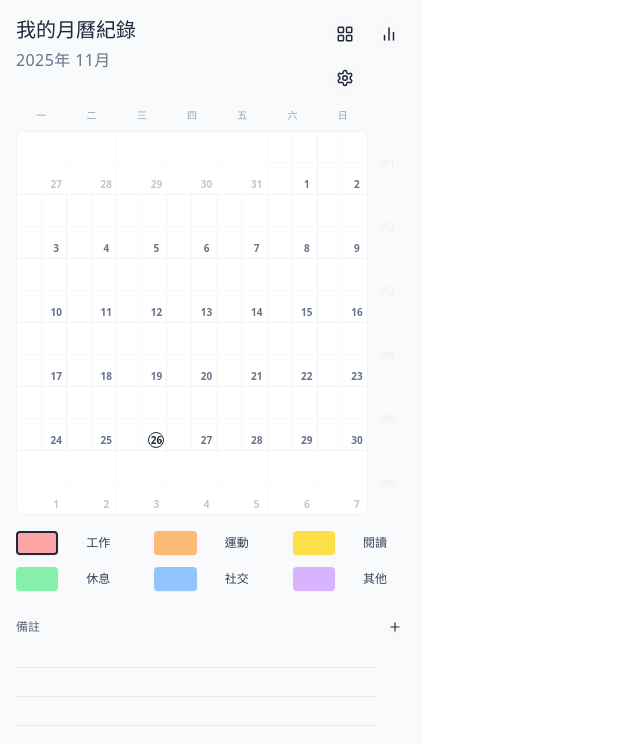
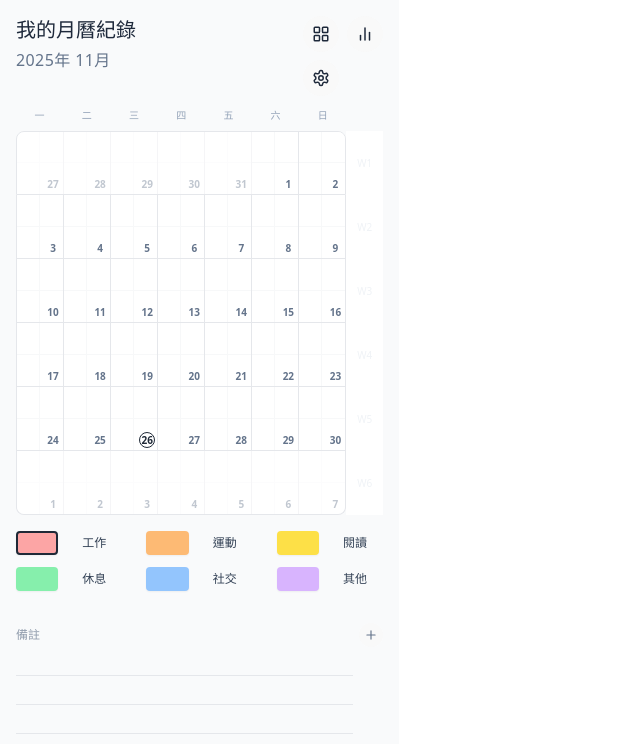
Before and after one commit to fifourths/calendar-app, a React (Vite) app: page / in a window 1280 px wide. Shown: the top 744 px of the page, without its empty margins (0-640 px from the left). Built offline with nearby package versions, Linux system fonts and the light colour scheme.

Commit message:
Update App.jsx

```diff
--- a/src/App.jsx
+++ b/src/App.jsx
@@ -94,10 +94,11 @@ export default function CalendarApp() {
   const touchStartRef = useRef(null);
   const touchEndRef = useRef(null);
   const fileInputRef = useRef(null);
-
-  // 用於自動滾動的 Ref
   const selectedYearRef = useRef(null);
   const selectedMonthRef = useRef(null);
+
+  // 這裡補上了 today 的定義
+  const today = new Date();
 
   useEffect(() => {
     const savedData = localStorage.getItem('calendarAppData');
@@ -130,10 +131,8 @@ export default function CalendarApp() {
     localStorage.setItem('calendarAppData', JSON.stringify(dataToSave));
   }, [appTitle, gridMode, calendarData, colors, weeklyNotes, bottomNotes, weekdayLang]);
 
-  // 當打開日期選擇器時，自動滾動到當前年月
   useEffect(() => {
     if (showDatePicker) {
-      // 使用 setTimeout 確保 DOM 已經渲染完成後再滾動
       const timer = setTimeout(() => {
         selectedYearRef.current?.scrollIntoView({ behavior: 'auto', block: 'center' });
         selectedMonthRef.current?.scrollIntoView({ behavior: 'auto', block: 'center' });
@@ -144,7 +143,6 @@ export default function CalendarApp() {
 
   const year = currentDate.getFullYear();
   const month = currentDate.getMonth();
-  const today = new Date();
 
   const handlePrevMonth = () => setCurrentDate(new Date(year, month - 1, 1));
   const handleNextMonth = () => setCurrentDate(new Date(year, month + 1, 1));
@@ -165,10 +163,8 @@ export default function CalendarApp() {
 
   const handleSwipe = () => {
     if (!touchStartRef.current || !touchEndRef.current) return;
-
     const distanceX = touchStartRef.current.x - touchEndRef.current.x;
     const distanceY = touchStartRef.current.y - touchEndRef.current.y;
-
     const isHorizontalSwipe = Math.abs(distanceX) > Math.abs(distanceY) * 2;
     const isBigEnough = Math.abs(distanceX) > 100;
 
@@ -176,7 +172,6 @@ export default function CalendarApp() {
       if (distanceX > 0) handleNextMonth();
       else handlePrevMonth();
     }
-
     touchStartRef.current = null;
     touchEndRef.current = null;
   };
@@ -189,7 +184,6 @@ export default function CalendarApp() {
 
   const handleCellClick = (dayObj, slotIndex) => {
     if (viewMode === 'stats') return;
-
     const dateKey = `${dayObj.year}-${dayObj.month}-${dayObj.day}`;
     setCalendarData(prev => {
       const dayData = prev[dateKey] || {};
@@ -298,15 +292,15 @@ export default function CalendarApp() {
 
   return (
     <div
-      className="min-h-screen w-full bg-gray-50 text-slate-800 font-sans select-none overflow-x-hidden transition-colors duration-300"
+      className="min-h-screen w-full bg-gray-50 text-slate-800 font-sans select-none overflow-x-hidden"
       onTouchStart={handleTouchStart}
       onTouchMove={handleTouchMove}
       onTouchEnd={handleSwipe}
     >
-      <div className="max-w-md mx-auto min-h-screen flex flex-col p-4 relative">
+      <div className="max-w-md w-full mx-auto min-h-screen flex flex-col p-4 relative">
 
         {/* 標題與導航區 */}
-        <div className="flex justify-between items-start mb-2">
+        <div className="flex justify-between items-start mb-2 w-full">
           <div className="flex flex-col items-start space-y-1">
             {viewMode === 'calendar' ? (
               isEditingTitle ? (
@@ -351,14 +345,14 @@ export default function CalendarApp() {
           </div>
         </div>
 
-        {/* 主要內容區 */}
-        <div className="flex-grow flex flex-col">
+        {/* 主要內容區 - 確保 w-full */}
+        <div className="flex-grow flex flex-col w-full">
 
           {viewMode === 'calendar' ? (
             /* ================= 月曆模式 ================= */
-            <>
+            <div className="w-full flex flex-col">
               {/* 星期列 */}
-              <div className="flex mb-1 pr-[10%]">
+              <div className="flex mb-1 pr-[10%] w-full">
                 {WEEKDAY_LANGS[weekdayLang].map((day, i) => (
                   <div
                     key={i}
@@ -370,11 +364,12 @@ export default function CalendarApp() {
                 ))}
               </div>
 
-              {/* 月曆表格 */}
+              {/* 月曆表格 - 移除外層邊框，將邊框移至內部 Days Wrapper */}
               <div className="flex flex-col w-full">
                  {weeks.map((week, wIndex) => (
                    <div key={wIndex} className="flex w-full h-14 md:h-16">
-                     <div className={`flex flex-1 border-b border-l border-r border-opacity-50 overflow-hidden border-gray-200 bg-white
+                     {/* Days Wrapper: 這裡加上邊框，形成月曆的框 */}
+                     <div className={`flex flex-1 border-l border-r border-b border-gray-200 bg-white overflow-hidden
                          ${wIndex === 0 ? 'border-t rounded-t-lg' : ''}
                          ${wIndex === weeks.length - 1 ? 'rounded-b-lg' : ''}`}>
 
@@ -390,7 +385,7 @@ export default function CalendarApp() {
                               <div
                                 key={sIdx}
                                 onClick={() => handleCellClick(dayObj, sIdx)}
-                                className="w-full h-full cursor-pointer transition-colors duration-200 border-opacity-30 border-gray-200"
+                                className="w-full h-full cursor-pointer transition-colors duration-200 border-r border-b border-gray-200 border-opacity-30"
                                 style={{
                                   backgroundColor: bgColor,
                                   borderRightWidth: (sIdx % 2 === 0) ? '1px' : '0px',
@@ -403,7 +398,7 @@ export default function CalendarApp() {
                           return (
                             <div
                               key={dIndex}
-                              className="relative flex-1 border-r border-opacity-50 last:border-r-0 border-gray-200 bg-white"
+                              className="relative flex-1 border-r border-gray-200 last:border-r-0 bg-white"
                               style={{
                                 opacity: dayObj.isCurrentMonth ? 1 : 0.4,
                               }}
@@ -424,7 +419,8 @@ export default function CalendarApp() {
                         })}
                      </div>
 
-                     <div className="w-[10%] flex items-center justify-center">
+                     {/* W1~W6 欄位 - 移除邊框，只保留左分隔線 */}
+                     <div className="w-[10%] flex items-center justify-center bg-white">
                         <input
                           type="text"
                           placeholder={`W${wIndex + 1}`}
@@ -437,8 +433,8 @@ export default function CalendarApp() {
                  ))}
               </div>
 
-              {/* 顏色選擇區 (已優化：3欄、置中、緊湊) */}
-              <div className="mt-4 animate-fade-in flex-1 flex justify-center">
+              {/* 顏色選擇區 (3欄，置中) */}
+              <div className="mt-4 animate-fade-in flex-1 flex justify-center w-full">
                  <div className="grid grid-cols-3 gap-x-6 gap-y-3 mb-2 w-fit mx-auto">
                     {colors.map((color, idx) => (
                       <div key={color.id} className="flex items-center justify-center gap-2">
@@ -456,29 +452,29 @@ export default function CalendarApp() {
                             newColors[idx].label = e.target.value;
                             setColors(newColors);
                           }}
-                          className="w-16 text-xs bg-transparent border-b border-transparent focus:border-gray-400 outline-none text-slate-700 text-center"
+                          className="w-14 text-xs bg-transparent border-b border-transparent focus:border-gray-400 outline-none text-slate-700 text-center"
                         />
                       </div>
                     ))}
                  </div>
               </div>
-            </>
+            </div>
           ) : (
             /* ================= 統計模式 ================= */
             <div className="flex flex-col w-full gap-4 animate-fade-in">
 
               {stats.totalClicks === 0 ? (
-                // --- 空狀態顯示 ---
-                <div className="flex flex-col items-center justify-center h-96 opacity-50 border rounded-xl border-dashed border-gray-300">
+                // --- 空狀態顯示 (加上 w-full) ---
+                <div className="flex flex-col items-center justify-center h-96 opacity-50 border rounded-xl border-dashed border-gray-300 bg-white w-full">
                   <BarChart2 size={48} className="mb-4 text-gray-300" />
                   <p className="text-sm text-gray-500">尚無紀錄資料</p>
                   <p className="text-xs mt-1 text-gray-400">請切換回月曆點擊日期進行紀錄</p>
                 </div>
               ) : (
-                // --- 有資料時的顯示 ---
+                // --- 有資料時的顯示 (全都加上 w-full) ---
                 <>
                   {/* 長條圖顯示 (h-96 確保高度與月曆相仿) */}
-                  <div className="w-full h-96 p-6 rounded-xl shadow-sm flex items-end justify-around gap-2 border bg-white border-gray-100">
+                  <div className="w-full h-96 p-6 rounded-xl shadow-sm flex items-end justify-around gap-2 border bg-white border-gray-100 box-border">
                      {colors.map((color, idx) => {
                         const count = stats.colorCounts[idx];
                         const heightPercent = count > 0 ? (count / maxCount) * 100 : 0;
@@ -492,7 +488,7 @@ export default function CalendarApp() {
                              </span>
 
                              <div
-                               className="w-full rounded-t-md transition-all duration-500 ease-out relative"
+                               className="w-full rounded-t-md transition-all duration-500 ease-out relative hover:opacity-80"
                                style={{
                                  height: `${displayHeight}%`,
                                  backgroundColor: color.hex,
@@ -508,8 +504,8 @@ export default function CalendarApp() {
                   </div>
 
                   {/* 詳細列表 */}
-                  <div className="w-full p-4 rounded-xl shadow-sm bg-white">
-                    <h3 className="text-md font-semibold mb-4 flex justify-between">
+                  <div className="w-full p-4 rounded-xl shadow-sm bg-white border border-gray-100 box-border">
+                    <h3 className="text-md font-semibold mb-4 flex justify-between text-slate-700">
                       <span>本月分佈 ({month + 1}月)</span>
                       <span className="text-xs opacity-50 self-center">與上月比較</span>
                     </h3>
@@ -521,20 +517,20 @@ export default function CalendarApp() {
                         const widthPercent = stats.totalClicks > 0 ? (count / stats.totalClicks) * 100 : 0;
 
                         return (
-                          <div key={idx} className="flex items-center gap-3">
+                          <div key={idx} className="flex items-center gap-3 w-full">
                               <div
                                 className="w-3 h-3 rounded-full shrink-0"
                                 style={{ backgroundColor: getColor(idx) }}
                               />
-                              <span className="text-sm w-16 truncate">{getLabel(idx)}</span>
+                              <span className="text-sm w-16 truncate text-slate-600">{getLabel(idx)}</span>
                               <div className="flex-grow h-2 rounded-full bg-gray-100 overflow-hidden">
                                 <div
                                   className="h-full rounded-full transition-all duration-500"
                                   style={{ width: `${Math.max(widthPercent, 0)}%`, backgroundColor: getColor(idx) }}
                                 />
                               </div>
-                              <div className="w-16 text-right text-xs flex flex-col items-end">
-                                <span className="font-bold">{count}</span>
+                              <div className="w-16 text-right text-xs flex flex-col items-end shrink-0">
+                                <span className="font-bold text-slate-700">{count}</span>
                                 <span className={`font-medium ${diffColor}`}>{diffStr}</span>
                               </div>
                           </div>
@@ -548,18 +544,18 @@ export default function CalendarApp() {
           )}
 
           {/* 底部筆記 (兩模式通用) */}
-          <div className="mt-4 mb-20">
+          <div className="mt-6 mb-20 w-full">
              <div className="flex items-center justify-between mb-1">
-               <span className="text-xs font-semibold opacity-70">備註</span>
+               <span className="text-xs font-semibold opacity-70 text-slate-500">備註</span>
                <div className="flex gap-2">
-                 <button onClick={() => setBottomNotes([...bottomNotes, ""])} className="p-1 rounded-full hover:bg-gray-200">
-                    <Plus size={14} />
+                 <button onClick={() => setBottomNotes([...bottomNotes, ""])} className="p-1 rounded-full hover:bg-gray-200 transition">
+                    <Plus size={14} className="text-slate-500"/>
                  </button>
                </div>
              </div>
-             <div className="space-y-1">
+             <div className="space-y-1 w-full">
                {bottomNotes.map((note, idx) => (
-                 <div key={idx} className="flex items-center gap-2 group">
+                 <div key={idx} className="flex items-center gap-2 group w-full">
                    <input
                      type="text"
                      value={note}
@@ -568,7 +564,7 @@ export default function CalendarApp() {
                        newNotes[idx] = e.target.value;
                        setBottomNotes(newNotes);
                      }}
-                     className="w-full bg-transparent border-b outline-none py-1 text-xs border-gray-200 text-slate-700"
+                     className="w-full bg-transparent border-b outline-none py-1 text-xs border-gray-200 text-slate-700 focus:border-slate-400 transition-colors"
                    />
                    <button
                      onClick={() => {
@@ -586,7 +582,7 @@ export default function CalendarApp() {
         </div>
       </div>
 
-      {/* 彈出視窗：年月選擇 (自動定位到當前年月) */}
+      {/* 彈出視窗：年月選擇 */}
       {showDatePicker && (
         <div className="fixed inset-0 z-50 flex items-center justify-center bg-black/40 backdrop-blur-sm p-4 animate-in fade-in duration-200">
           <div className="w-full max-w-xs rounded-2xl p-6 shadow-2xl bg-white text-slate-800">
@@ -647,7 +643,7 @@ export default function CalendarApp() {
             <div className="space-y-4">
                <div className="flex justify-between items-center">
                  <span>星期語言</span>
-                 <button onClick={cycleLanguage} className="text-sm font-bold bg-gray-100 px-3 py-1 rounded-md">
+                 <button onClick={cycleLanguage} className="text-sm font-bold bg-gray-100 px-3 py-1 rounded-md text-slate-600">
                    {weekdayLang.toUpperCase()}
                  </button>
                </div>
@@ -657,7 +653,7 @@ export default function CalendarApp() {
                   <div className="grid grid-cols-2 gap-3">
                     <button
                       onClick={handleExport}
-                      className="flex items-center justify-center gap-2 py-2 rounded-lg text-sm font-medium transition bg-gray-100 hover:bg-gray-200"
+                      className="flex items-center justify-center gap-2 py-2 rounded-lg text-sm font-medium transition bg-gray-100 hover:bg-gray-200 text-slate-700"
                     >
                       <Download size={16} />
                       匯出備份
@@ -665,7 +661,7 @@ export default function CalendarApp() {
 
                     <button
                       onClick={handleImportTrigger}
-                      className="flex items-center justify-center gap-2 py-2 rounded-lg text-sm font-medium transition bg-gray-100 hover:bg-gray-200"
+                      className="flex items-center justify-center gap-2 py-2 rounded-lg text-sm font-medium transition bg-gray-100 hover:bg-gray-200 text-slate-700"
                     >
                       <Upload size={16} />
                       匯入備份
@@ -704,7 +700,7 @@ export default function CalendarApp() {
             <div className="flex gap-3">
               <button
                 onClick={() => setShowResetConfirm(false)}
-                className="flex-1 py-2 rounded-lg font-medium bg-gray-100 hover:bg-gray-200"
+                className="flex-1 py-2 rounded-lg font-medium bg-gray-100 hover:bg-gray-200 text-slate-700"
               >
                 取消
               </button>
```
